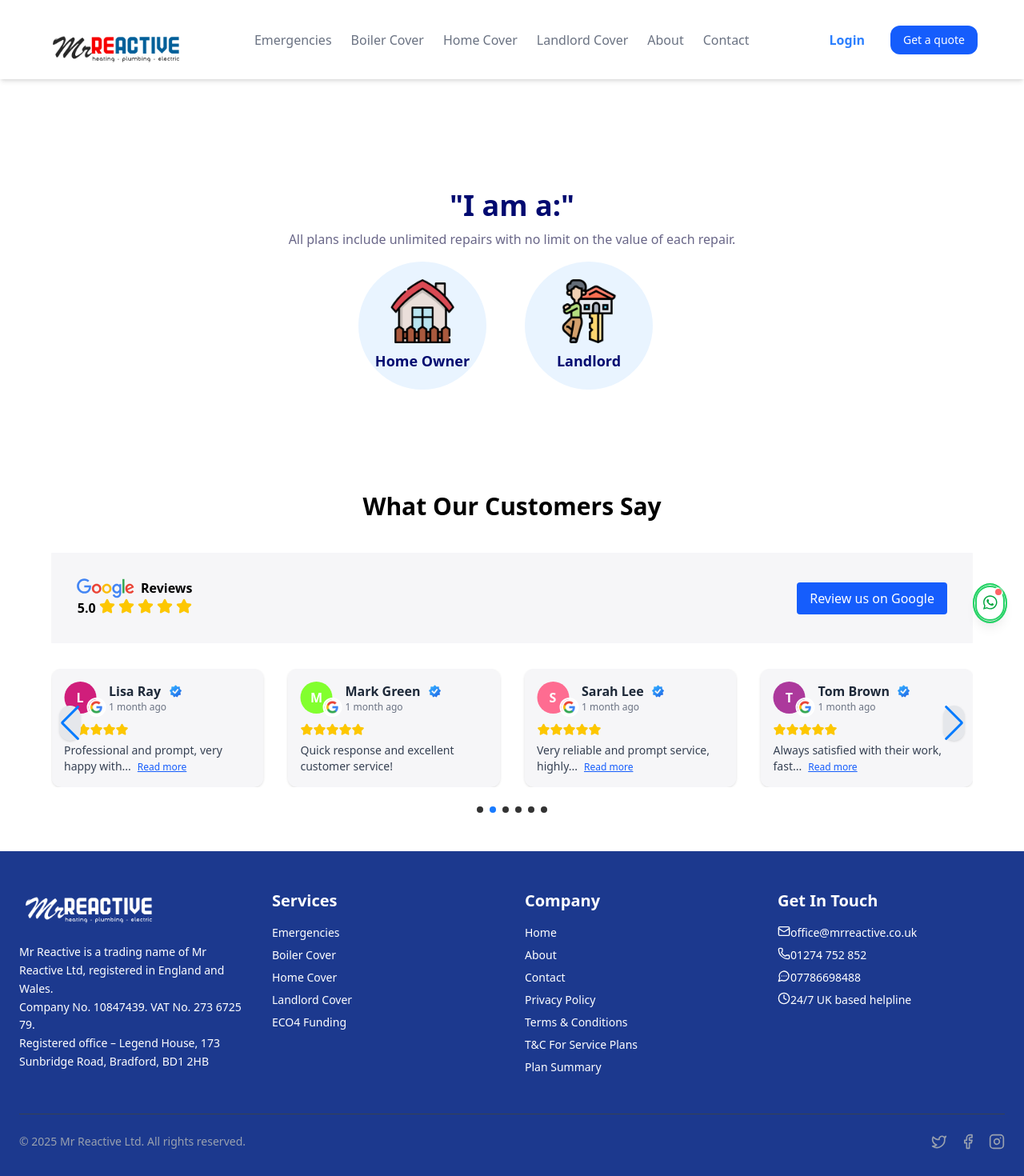
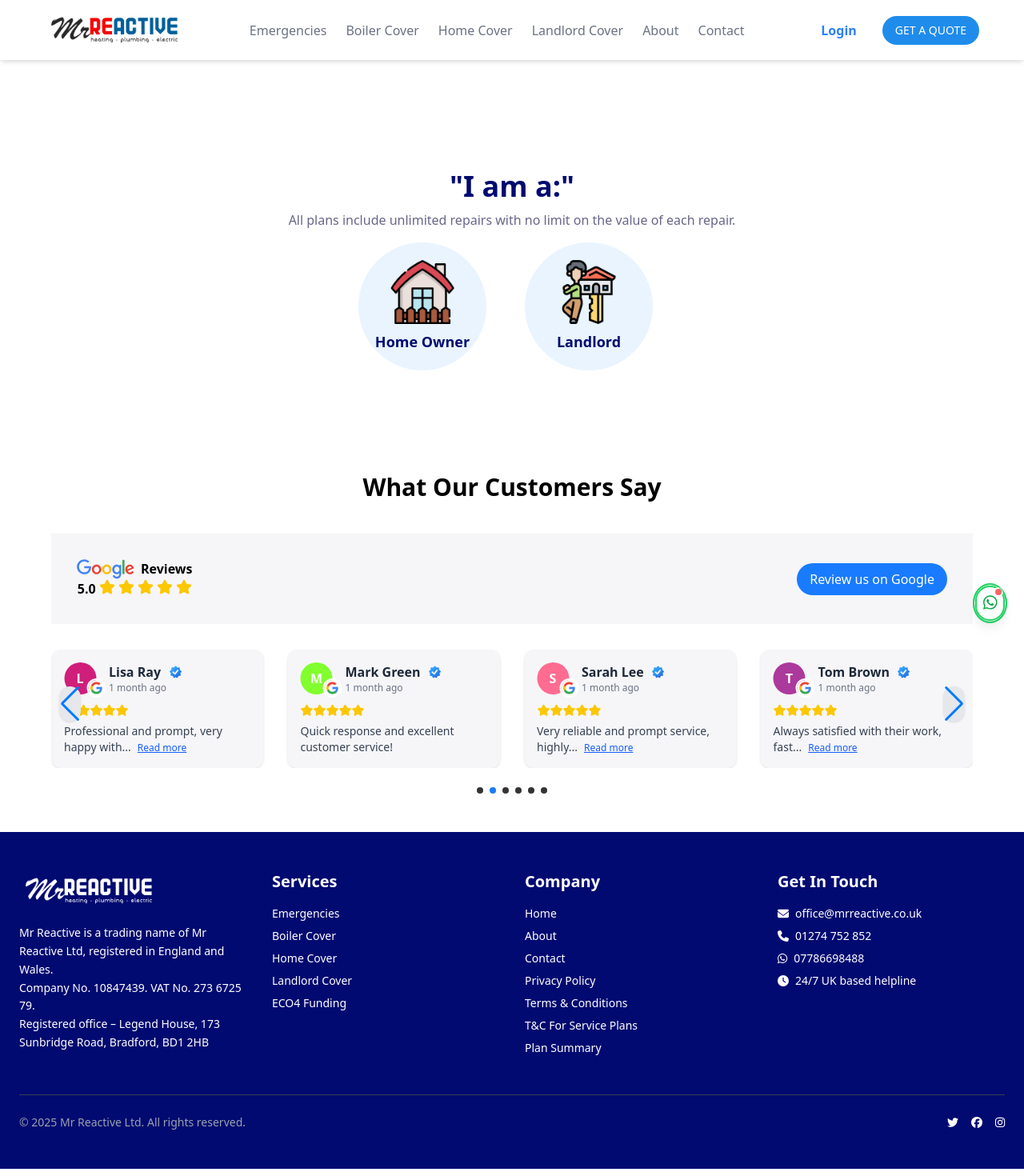
Before and after one commit to trizzi/Mr-Reactive, a React (Vite) app: page / in a window 1280 px wide. Shown: the top 1470 px of the page at 80% size. Built offline with nearby package versions, Linux system fonts and the light colour scheme.

Commit message:
Final Prototype

```diff
--- a/index.html
+++ b/index.html
@@ -9,9 +9,6 @@
 		<meta
 			name="viewport"
 			content="width=device-width, initial-scale=1.0" />
-		<link
-			href="/src/styles.css"
-			rel="stylesheet" />
 		<link
 			href="https://fonts.googleapis.com/css2?family=Poppins:wght@400;600;700&display=swap"
 			rel="stylesheet" />
--- a/src/components/Footer.jsx
+++ b/src/components/Footer.jsx
@@ -1,18 +1,21 @@
 import React from 'react';
 import Logo from '../assets/logo.png';
 import {
-	Twitter,
-	Facebook,
-	Instagram,
-	Phone,
-	Mail,
-	Clock,
-	MessageCircleMore,
-} from 'lucide-react';
+	faTwitter,
+	faFacebook,
+	faInstagram,
+	faWhatsapp, // Move it to the correct import
+} from '@fortawesome/free-brands-svg-icons'; // From the brands package
+import { FontAwesomeIcon } from '@fortawesome/react-fontawesome';
+import {
+	faPhone,
+	faEnvelope,
+	faClock,
+} from '@fortawesome/free-solid-svg-icons';
 
 const Footer = () => {
 	return (
-		<footer className='bg-blue-900 text-white py-12 px-6'>
+		<footer className='bg-[#000a70] text-white py-12 px-6'>
 			<div className='max-w-7xl mx-auto grid grid-cols-1 md:grid-cols-2 lg:grid-cols-4 gap-8'>
 				{/* Mr Reactive Description */}
 				<div>
@@ -23,7 +26,7 @@ const Footer = () => {
 							alt='Logo'
 						/>
 					</div>
-					<p className='text-sm leading-relaxed text-white0'>
+					<p className='text-sm leading-relaxed text-white'>
 						Mr Reactive is a trading name of Mr Reactive Ltd, registered in
 						England and Wales. <br />
 						Company No. 10847439. VAT No. 273 6725 79. <br />
@@ -62,23 +65,36 @@ const Footer = () => {
 				<div>
 					<h2 className='text-xl font-bold mb-4'>Get In Touch</h2>
 					<ul className='space-y-2 text-sm text-white'>
-						<li className='flex'>
-							<Mail
+						<li className='flex items-center gap-2'>
+							<FontAwesomeIcon
+								icon={faEnvelope}
 								size={16}
 								className='text-white'
 							/>
 							office@mrreactive.co.uk
 						</li>
-						<li className='flex'>
-							<Phone size={16} />
+						<li className='flex items-center gap-2'>
+							<FontAwesomeIcon
+								icon={faPhone}
+								size={16}
+								className='text-white'
+							/>
 							01274 752 852
 						</li>
-						<li className='flex'>
-							<MessageCircleMore size={16} />
+						<li className='flex items-center gap-2'>
+							<FontAwesomeIcon
+								icon={faWhatsapp} // Use the correct WhatsApp icon
+								size={16}
+								className='text-white'
+							/>
 							07786698488
 						</li>
-						<li className='flex'>
-							<Clock size={16} />
+						<li className='flex items-center gap-2'>
+							<FontAwesomeIcon
+								icon={faClock}
+								size={16}
+								className='text-white'
+							/>
 							24/7 UK based helpline
 						</li>
 					</ul>
@@ -100,19 +116,31 @@ const Footer = () => {
 							href='#'
 							aria-label='Twitter'
 							className='hover:text-white transition'>
-							<Twitter size={20} />
+							<FontAwesomeIcon
+								icon={faTwitter}
+								size={20}
+								className='text-white'
+							/>
 						</a>
 						<a
 							href='#'
 							aria-label='Facebook'
 							className='hover:text-white transition'>
-							<Facebook size={20} />
+							<FontAwesomeIcon
+								icon={faFacebook}
+								size={20}
+								className='text-white'
+							/>
 						</a>
 						<a
 							href='#'
 							aria-label='Instagram'
 							className='hover:text-white transition'>
-							<Instagram size={20} />
+							<FontAwesomeIcon
+								icon={faInstagram}
+								size={20}
+								className='text-white'
+							/>
 						</a>
 					</div>
 				</div>
--- a/src/components/Navbar.jsx
+++ b/src/components/Navbar.jsx
@@ -1,7 +1,11 @@
 import { useState } from 'react';
 import { Link } from 'react-router-dom';
-import { Menu, X, Phone } from 'lucide-react';
+import { X } from 'lucide-react';
+import { FontAwesomeIcon } from '@fortawesome/react-fontawesome';
+import { faPhone } from '@fortawesome/free-solid-svg-icons';
 import Logo from '../assets/logo-color.png';
+import Menu from '../assets/menu-btn.svg';
+import MenuClose from '../assets/menu-close.svg';
 
 const Navbar = () => {
 	const [sidebarOpen, setSidebarOpen] = useState(false);
@@ -29,14 +33,16 @@ const Navbar = () => {
 				<div className='max-w-7xl mx-auto flex items-center justify-between lg:justify-around'>
 					{/* Phone icon (mobile) */}
 					<div className='lg:hidden'>
-						<Phone className='text-blue-600' />
+						{/* <Phone className='text-blue-600' /> */}
+						<FontAwesomeIcon
+							icon={faPhone}
+							className='text-blue-600 '
+						/>
 					</div>
 
 					{/* Logo */}
 					<div>
-						<Link
-							to='#'
-							className='pl-2'>
+						<Link to='#'>
 							<img
 								className='w-44 p-2'
 								src={Logo}
@@ -73,16 +79,20 @@ const Navbar = () => {
 
 					{/* Right buttons + hamburger */}
 					<div className='flex items-center gap-4'>
-						<div className='hidden lg:block px-4 py-2 rounded-xl text-blue-500 font-semibold'>
+						<div className='hidden lg:block px-4 py-2 rounded-xl text-blue-500 font-bold'>
 							Login
 						</div>
-						<button className='hidden lg:block px-4 py-2 bg-blue-600 text-white rounded-xl text-sm hover:bg-blue-700'>
+						<button className='hidden lg:block px-4 py-2 bg-[#1f8ceb] text-white uppercase rounded-full text-sm hover:bg-blue-700'>
 							Get a quote
 						</button>
 						<button
 							className='lg:hidden'
 							onClick={() => setSidebarOpen(true)}>
-							<Menu className='w-6 h-6' />
+							<img
+								src={Menu}
+								alt='Menu'
+								className='w-6 h-6'
+							/>
 						</button>
 					</div>
 				</div>
@@ -90,8 +100,8 @@ const Navbar = () => {
 
 			{/* Sidebar (mobile) */}
 			{sidebarOpen && (
-				<div className='fixed top-0 left-0 w-full h-full bg-black bg-opacity-50 z-50'>
-					<div className='fixed top-0 left-0 w-3/4 max-w-sm h-full bg-white shadow-lg p-6 flex flex-col'>
+				<div className='fixed top-0 left-0 w-full h-full bg-black/70 backdrop-opacity-50 z-50'>
+					<div className='fixed top-0 right-0 w-3/4 max-w-sm h-full bg-white shadow-xl p-6 flex flex-col'>
 						<div className='flex items-center justify-between mb-6'>
 							<div>
 								<Link
@@ -105,13 +115,19 @@ const Navbar = () => {
 								</Link>
 							</div>
 							<button onClick={() => setSidebarOpen(false)}>
-								<X className='w-6 h-6 text-gray-700' />
+								<img
+									src={MenuClose}
+									alt='Menu-Close'
+									className='w-6 h-6'
+								/>
 							</button>
 						</div>
 
-						<ul className='flex flex-col gap-4 text-gray-600 font-medium'>
+						<ul className='flex flex-col gap-4 text-blue-400  font-medium'>
 							{mainLinks.map((item) => (
-								<li key={item.name}>
+								<li
+									key={item.name}
+									className='border-b-2 border-gray-100 py-2'>
 									{item.hasSubmenu ? (
 										<div>
 											<div
@@ -126,7 +142,7 @@ const Navbar = () => {
 													{emergencySubLinks.map((sub) => (
 														<li
 															key={sub}
-															className='hover:text-blue-600'>
+															className='hover:text-blue-600 '>
 															{sub}
 														</li>
 													))}
@@ -142,10 +158,11 @@ const Navbar = () => {
 							))}
 						</ul>
 						<div className='mt-8 flex flex-col gap-3'>
-							<button className='w-full px-4 py-2 border-blue-600 text-blue-600  rounded-xl text-sm hover:bg-gray-200'>
+							<button className='w-full px-4 py-2 bg-white border-2 border-[#1f8ceb] text-blue-600 rounded-full text-sm hover:bg-blue-50'>
 								Login
 							</button>
-							<button className='w-full px-4 py-2 bg-sky-400 text-white rounded-xl text-sm hover:bg-blue-700'>
+
+							<button className='w-full px-4 py-2 bg-[#1f8ceb] text-white rounded-full text-sm hover:bg-blue-700'>
 								GET A QUOTE
 							</button>
 						</div>
--- a/src/components/Reviews.jsx
+++ b/src/components/Reviews.jsx
@@ -144,7 +144,7 @@ const Reviews = () => {
 						</div>
 					</div>
 
-					<button className='bg-blue-600 text-white px-4 py-2 rounded hover:bg-blue-700 transition'>
+					<button className='bg-[#197BFF] text-white px-4 py-2 rounded-full hover:bg-blue-700 transition'>
 						Review us on Google
 					</button>
 				</div>
```
Also changed, not shown: src/assets/menu-btn.svg (added), src/assets/menu-close.svg (added).
